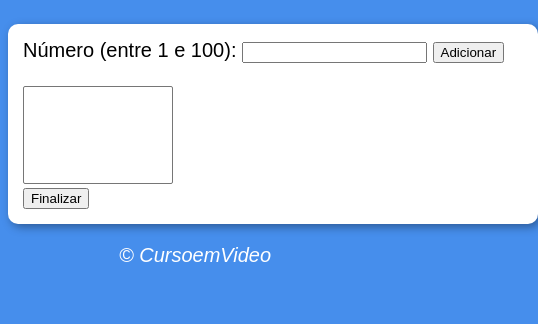
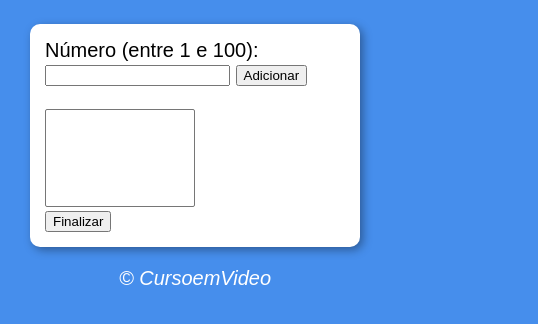
Before and after one commit to JoseFilho0/analisador-n-meros-CemV, a plain HTML site: page index.html in a window 390 px wide. Shown: the part 120-444 px from the top of the page, 538 px wide, since content can reach past the window. Drawn offline with Linux system fonts and the light colour scheme.

Commit message:
responsivo

```diff
--- a/style.css
+++ b/style.css
@@ -22,3 +22,9 @@ footer {
     text-align: center;
     font-style: italic;
 }
+
+@media(max-width:400px) {
+    section {
+        width: 300px;
+    }
+}
```
